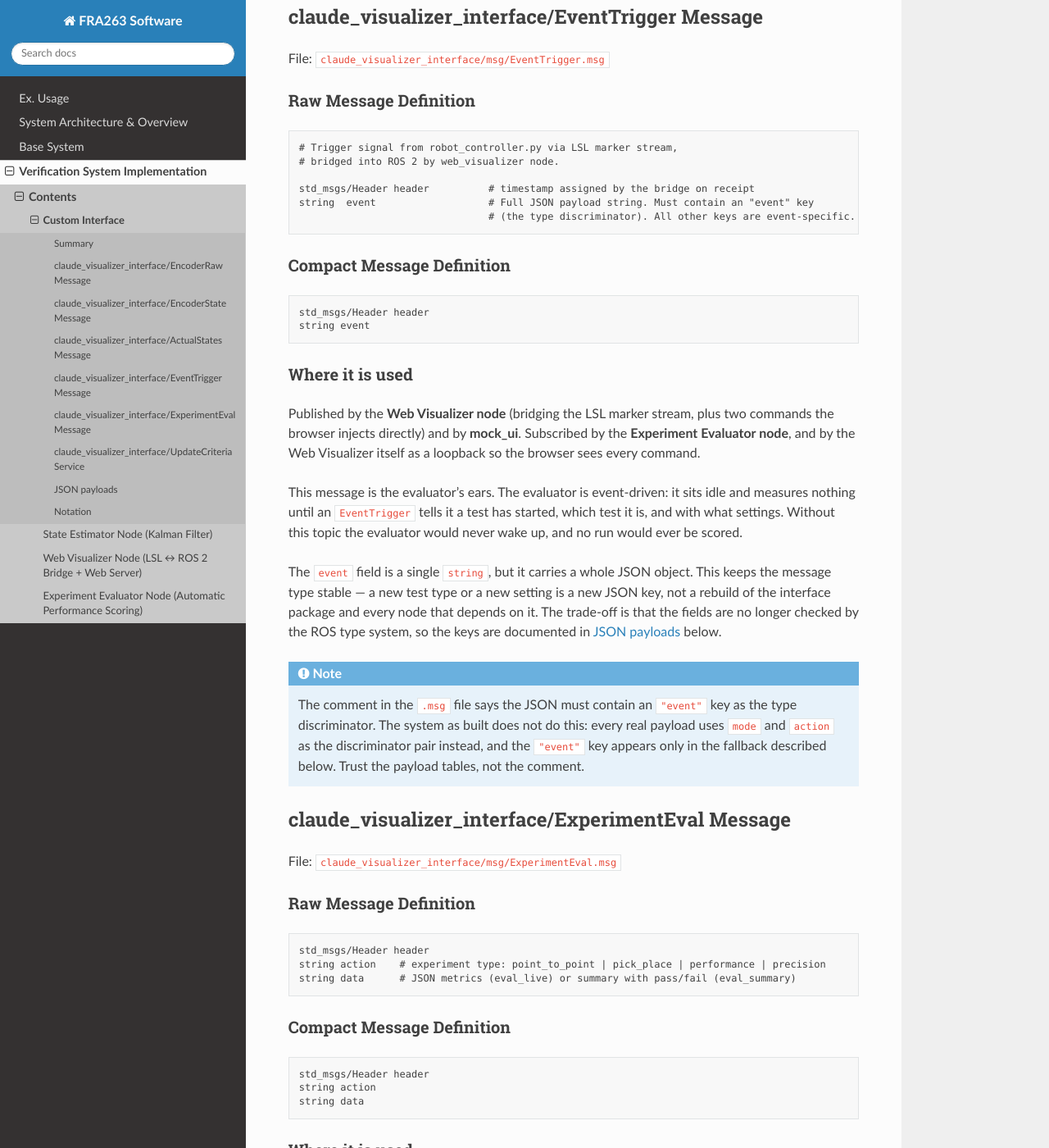
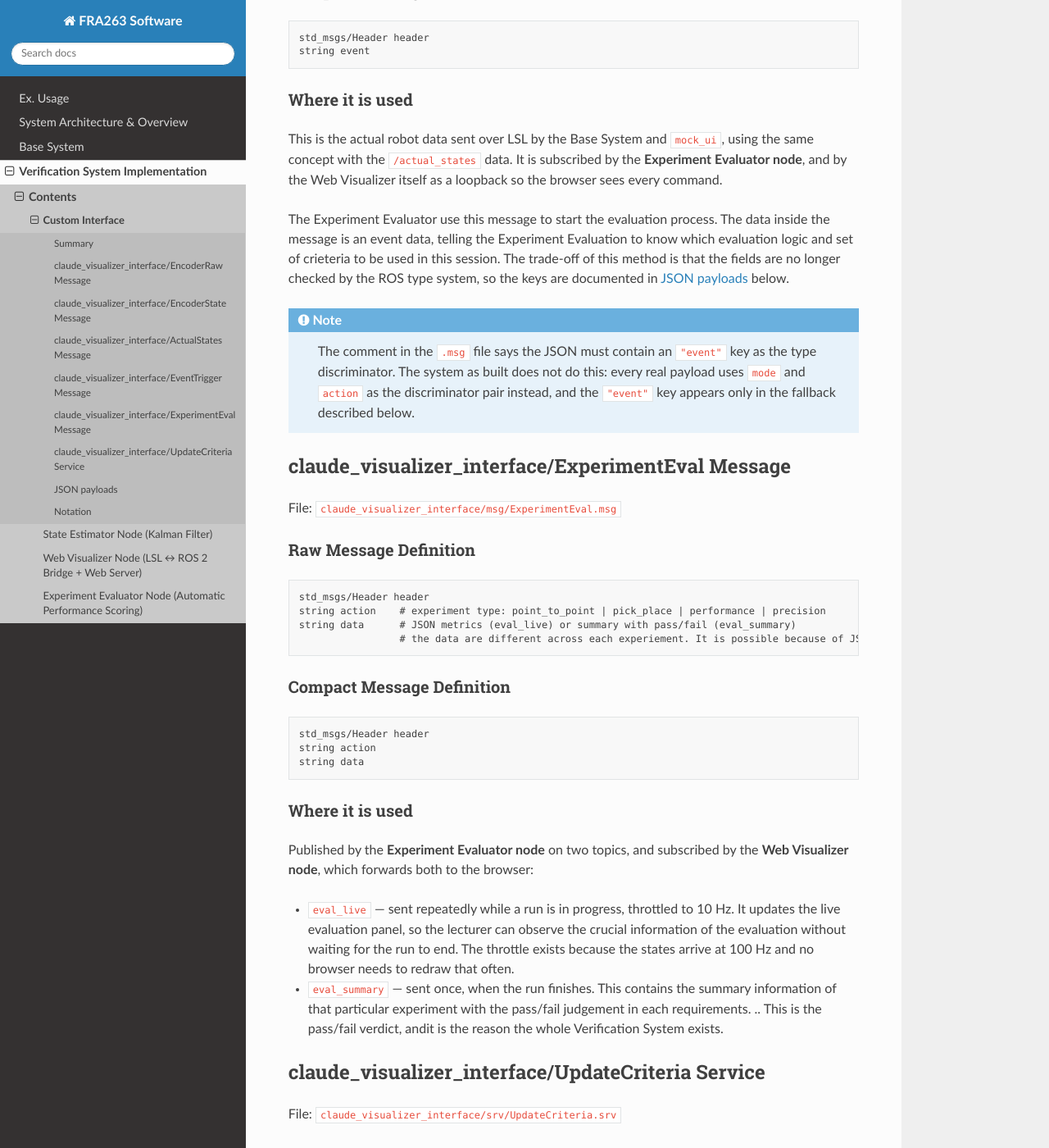
Before and after one commit to Lattawat/FRA263-Demo_Software, a Sphinx documentation site: the page built from docs/source/verification_system_custom_interface.rst, in a window 1280 px wide and 1400 px high, scrolled down 4380 px. Shown: the whole window at 82% size. Built offline with Sphinx 7.4.7 and the Read the Docs theme 3.1.0, drawn with Linux system fonts in a browser that asks for light colours; pages that are not in the unit, such as notebooks, are missing from menus; some of the changed text lies outside the part shown.

Commit message:
custom message doc update 1

```diff
--- a/docs/source/verification_system_custom_interface.rst
+++ b/docs/source/verification_system_custom_interface.rst
@@ -6,8 +6,7 @@
 
 The Verification System does not use only the standard ROS 2 message types. It defines
 its own **interface package**, ``claude_visualizer_interface``, which holds five message
-types and one service type. This page is the reference for all of them: what each field
-means, and which node produces or consumes it.
+types and one service type.
 
 An interface package is a package that contains **only** definitions — no node code. It is
 built with ``ament_cmake`` and the ``rosidl_generate_interfaces`` macro, which reads every
@@ -27,10 +26,10 @@
      DEPENDENCIES builtin_interfaces std_msgs
    )
 
-Keeping the definitions in a separate package is what lets very different programs agree on
-the same data layout. The Teensy firmware is written in C and the four nodes are written in
-Python, but both are generated from the same ``.msg`` file, so a message built on the
-microcontroller can be unpacked by a Python node without anyone writing a converter.
+These custom messages are directly referred by all of the ROS2 node and relatively referred
+by the firmware in the ``/cluade-visaulizer-ws/encoder_data_publisher`` directory to help
+during the firmware building process. So a message built on the microcontroller can be understand
+by a Python node without anyone writing a converter.
 
 In code the types are referred to by package and kind, for example
 ``claude_visualizer_interface/msg/EncoderRaw`` or
@@ -51,18 +50,18 @@
    * - ``EncoderRaw``
      - msg
      - ``encoder_raw``
-     - Teensy firmware, ``mock_encoder``, ``mock_ui``
+     - Teensy firmware, ``mock_ui``
      - Raw encoder ticks straight from the hardware.
    * - ``EncoderState``
      - msg
      - ``estimated_states``
      - ``encoder_reader``
-     - Kalman-filtered position, velocity and acceleration.
+     - Raw unit converted position and Kalman-filtered velocity and acceleration.
    * - ``ActualStates``
      - msg
      - ``actual_states``
-     - ``web_visualizer``
-     - What the robot controller reports about itself.
+     - ``web_visualizer``, ``mock_ui``
+     - The actual states of the robot.
    * - ``EventTrigger``
      - msg
      - ``event_trigger``
@@ -77,13 +76,14 @@
      - srv
      - ``update_criteria``
      - server: ``experiment_evaluator``
-     - Read and change the pass/fail limits while the system is running.
+     - Read and change the pass/fail criteria while the system is running.
 
-Every topic name above is written as a **relative name** — no leading slash. A relative
-name is expanded with the namespace the node was launched into, so under the launch
-namespace ``/G7/`` the topic ``encoder_raw`` becomes ``/G7/encoder_raw``. This is what
-allows several groups to run their own copy of the system on one network without their
-topics colliding.
+.. note::
+
+  Every topic name above is written as a relative name (no leading slash). A relative
+  name is expanded with the namespace the specified during the launch process, so under the launch
+  namespace ``/G7/`` the topic ``encoder_raw`` becomes ``/G7/encoder_raw``. This is how we handle the
+  concurrnt multi-machine running on one network without the topics colliding.
 
 claude_visualizer_interface/EncoderRaw Message
 ----------------------------------------------
@@ -116,23 +116,30 @@
 Where it is used
 ^^^^^^^^^^^^^^^^
 
-Published by the **Teensy 4.1 firmware** through micro-ROS, and by ``mock_encoder`` or
-``mock_ui`` when the system is run without hardware. Subscribed by the **State Estimator
-node** (``encoder_reader``), which is the only consumer.
+Published by the **Teensy 4.1 firmware** through micro-ROS when the system is run on hardware
+, and by ``mock_ui`` when the system is run without hardware. Subscribed by the **State Estimator
+node**.
 
-This is the entry point of the whole measurement chain. Everything downstream —
-the filtered states, every evaluation metric, every plot in the browser — is derived from
-this message. If it stops arriving, the State Estimator has nothing to predict from and the
-rest of the system goes silent.
+.. This is the entry point of the whole measurement chain. Everything downstream —
+.. the filtered states, every evaluation metric, every plot in the browser — is derived from
+.. this message. If it stops arriving, the State Estimator has nothing to predict from and the
+.. rest of the system goes silent.
 
-Two fields need a note beyond their comment:
+.. Two fields need a note beyond their comment:
 
-- ``ticks`` is **cumulative and signed**, not a per-sample delta. It keeps counting up or
-  down as the shaft turns, so the consumer works out movement by subtracting the previous
-  value.
+.. - ``ticks`` is **cumulative and signed**, not a per-sample delta. It keeps counting up or
+..   down as the shaft turns, so the consumer works out movement by subtracting the previous
+..   value.
+.. - ``dt_us`` is currently **hard-coded to 10000** by the firmware (10 ms, i.e. 100 Hz)
+..   rather than measured from the real elapsed time. The State Estimator therefore treats the
+..   sample interval as fixed. See the Firmware page for why.
+
+Note:
+
 - ``dt_us`` is currently **hard-coded to 10000** by the firmware (10 ms, i.e. 100 Hz)
   rather than measured from the real elapsed time. The State Estimator therefore treats the
-  sample interval as fixed. See the Firmware page for why.
+  sample interval as fixed.
+
 
 claude_visualizer_interface/EncoderState Message
 -------------------------------------------------
@@ -179,27 +186,32 @@
 ^^^^^^^^^^^^^^^^
 
 Published by the **State Estimator node**. Subscribed by the **Web Visualizer node**
-(which forwards it to the browser and pushes it back out on an LSL outlet) and by the
+(which forwards it to the browser and pushes it to the Base System through an LSL outlet) and by the
 **Experiment Evaluator node**.
 
-This message is the single source of motion truth for the rest of the system. The evaluator
-computes *every* metric from it — error, overshoot, settling time, peak speed, peak
-acceleration, precision spread — and the browser plots it live. An encoder gives position
-only, so without the velocity and acceleration estimates carried here there would be no way
-to score a speed or acceleration test at all.
+.. This message is the single source of motion truth for the rest of the system. The evaluator
+.. computes *every* metric from it — error, overshoot, settling time, peak speed, peak
+.. acceleration, precision spread — and the browser plots it live. An encoder gives position
+.. only, so without the velocity and acceleration estimates carried here there would be no way
+.. to score a speed or acceleration test at all.
 
-The three ``*_variance`` fields are **diagnostics**, not control data. A variance is the
-filter's own statement of how uncertain it is about that state, so watching these values
-settle to small numbers is how you confirm the filter is converging while tuning the ``Q``
-and ``R`` values. Nothing in the system makes a decision from them.
+.. The three ``*_variance`` fields are **diagnostics**, not control data. A variance is the
+.. filter's own statement of how uncertain it is about that state, so watching these values
+.. settle to small numbers is how you confirm the filter is converging while tuning the ``Q``
+.. and ``R`` values. Nothing in the system makes a decision from them.
 
-``raw_ticks`` is likewise a pass-through, carried only so that a log can be checked against
-the untouched hardware count.
+.. ``raw_ticks`` is likewise a pass-through, carried only so that a log can be checked against
+.. the untouched hardware count.
+
+Note:
+
+- The ``*_variance`` fields are the calculated variance of the Kalman Filter. You can confirm the
+convergence of the filter by observing these values settle to small number while tuning the
+``Q`` and ``R`` values.
 
 .. note::
 
-   The ``position`` field does **not** carry the Kalman-estimated position. The State
-   Estimator deliberately publishes the raw measured position instead, and only
+   The ``position`` field does **not** is raw measured position, and only
    ``velocity`` and ``acceleration`` come from the filter. The reason is explained on the
    State Estimator page.
 
@@ -237,9 +249,11 @@
 Where it is used
 ^^^^^^^^^^^^^^^^
 
-Produced by the robot controller on the Base System side, sent over LSL, and turned into a
-ROS message by the **Web Visualizer node**. The Web Visualizer then subscribes to the very
-same topic it publishes on, and forwards whatever arrives to the browser.
+This is the actual robot data sent over LSL by the Base System or ``mock_ui`` (if the system is run
+without hardware), and turned into a ROS message by the **Web Visualizer node**. The Web Visualizer
+then subscribes to the very same topic it publishes on, and forwards whatever arrives to the browser.
+This data will be used for comapring the actual robot performance with the measured robot performance
+(``/estimated_states``).
 
 Publishing and subscribing to one topic in the same node looks strange at first, but it is
 deliberate. It is a **loopback**: the node does not treat its own LSL bridge as the only
@@ -247,10 +261,10 @@
 ``actual_states`` and the browser still receives it, because the browser is fed from the
 subscription rather than from the bridge.
 
-The importance of this message is comparison. ``EncoderState`` is what the *encoder*
-measured; ``ActualStates`` is what the *controller believes it did*. Plotting the two
-against each other is what exposes a controller that reports a move it never actually
-completed.
+.. The importance of this message is comparison. ``EncoderState`` is what the *encoder*
+.. measured; ``ActualStates`` is what the *controller believes it did*. Plotting the two
+.. against each other is what exposes a controller that reports a move it never actually
+.. completed.
 
 claude_visualizer_interface/EventTrigger Message
 -------------------------------------------------
@@ -280,27 +294,38 @@
 Where it is used
 ^^^^^^^^^^^^^^^^
 
-Published by the **Web Visualizer node** (bridging the LSL marker stream, plus two commands
-the browser injects directly) and by **mock_ui**. Subscribed by the **Experiment Evaluator
+This is the actual robot data sent over LSL by the Base System and ``mock_ui``, using the same
+concept with the ``/actual_states`` data. It is subscribed by the **Experiment Evaluator
 node**, and by the Web Visualizer itself as a loopback so the browser sees every command.
 
-This message is the evaluator's ears. The evaluator is event-driven: it sits idle and
-measures nothing until an ``EventTrigger`` tells it a test has started, which test it is,
-and with what settings. Without this topic the evaluator would never wake up, and no run
-would ever be scored.
-
-The ``event`` field is a single ``string``, but it carries a whole JSON object. This keeps
-the message type stable — a new test type or a new setting is a new JSON key, not a
-rebuild of the interface package and every node that depends on it. The trade-off is that
+The Experiment Evaluator use this message to start the evaluation process. The data inside the
+message is an event data, telling the Experiment Evaluation to know which evaluation logic
+and set of crieteria to be used in this session. The trade-off of this method is that
 the fields are no longer checked by the ROS type system, so the keys are documented in
 :ref:`event-payloads` below.
+
+.. Published by the **Web Visualizer node** (bridging the LSL marker stream, plus two commands
+.. the browser injects directly) and by **mock_ui**. Subscribed by the **Experiment Evaluator
+.. node**, and by the Web Visualizer itself as a loopback so the browser sees every command.
+
+.. This message is the evaluator's ears. The evaluator is event-driven: it sits idle and
+.. measures nothing until an ``EventTrigger`` tells it a test has started, which test it is,
+.. and with what settings. Without this topic the evaluator would never wake up, and no run
+.. would ever be scored.
+
+.. The ``event`` field is a single ``string``, but it carries a whole JSON object. This keeps
+.. the message type stable — a new test type or a new setting is a new JSON key, not a
+.. rebuild of the interface package and every node that depends on it. The trade-off is that
+.. the fields are no longer checked by the ROS type system, so the keys are documented in
+.. :ref:`event-payloads` below.
 
 .. note::
 
    The comment in the ``.msg`` file says the JSON must contain an ``"event"`` key as the
    type discriminator. The system as built does not do this: every real payload uses
    ``mode`` and ``action`` as the discriminator pair instead, and the ``"event"`` key
-   appears only in the fallback described below. Trust the payload tables, not the comment.
+   appears only in the fallback described below.
+  ..  Trust the payload tables, not the comment.
 
 claude_visualizer_interface/ExperimentEval Message
 ---------------------------------------------------
@@ -315,6 +340,7 @@
    std_msgs/Header header
    string action    # experiment type: point_to_point | pick_place | performance | precision
    string data      # JSON metrics (eval_live) or summary with pass/fail (eval_summary)
+                    # the data are different across each experiement. It is possible because of JSON string format.
 
 Compact Message Definition
 ^^^^^^^^^^^^^^^^^^^^^^^^^^
@@ -331,18 +357,19 @@
 Published by the **Experiment Evaluator node** on two topics, and subscribed by the **Web
 Visualizer node**, which forwards both to the browser:
 
-- ``eval_live`` — sent repeatedly while a run is in progress, throttled to 10 Hz. It drives
-  the live evaluation panel, so the lecturer can watch the error shrinking instead of
+- ``eval_live`` — sent repeatedly while a run is in progress, throttled to 10 Hz. It updates
+  the live evaluation panel, so the lecturer can observe the crucial information of the evaluation without
   waiting for the run to end. The throttle exists because the states arrive at 100 Hz and
   no browser needs to redraw that often.
-- ``eval_summary`` — sent once, when the run finishes. This is the pass/fail verdict, and
-  it is the reason the whole Verification System exists.
+- ``eval_summary`` — sent once, when the run finishes. This contains the summary information
+  of that particular experiment with the pass/fail judgement in each requirements.
+  .. This is the pass/fail verdict, andit is the reason the whole Verification System exists.
 
-Both topics carry the same message type, which is why ``action`` matters: it tells the
-receiver which of the four test types produced this message, and therefore how to read
-``data``. The same JSON-in-a-string approach as ``EventTrigger`` is used here, for the same
-reason — each test aspect reports a different set of metrics, and a fixed field list could
-not hold all of them.
+.. Both topics carry the same message type, which is why ``action`` matters: it tells the
+.. receiver which of the four test types produced this message, and therefore how to read
+.. ``data``. The same JSON-in-a-string approach as ``EventTrigger`` is used here, for the same
+.. reason — each test aspect reports a different set of metrics, and a fixed field list could
+.. not hold all of them.
 
 claude_visualizer_interface/UpdateCriteria Service
 ---------------------------------------------------
```
